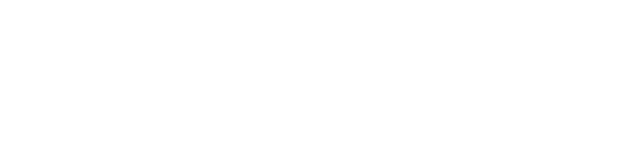
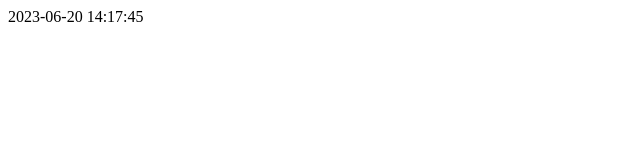
Before and after one commit to acciojob/clock-faizalmsdev, a website: page main.html in a window 1280 px wide. Shown: the whole page, without its empty margins (0-640 px from the left). Drawn offline with Linux system fonts and the light colour scheme.

Commit message:
created a submission

```diff
--- a/main.html
+++ b/main.html
@@ -1,16 +1,11 @@
 <!DOCTYPE html>
+<html>
+<head>
+  <link rel="stylesheet" href="styles.css">
+</head>
+<body>
+  <div id="datetime"></div>
 
-<html>
-
-<head>
-	<link rel="stylesheet" href="styles.css">
-</head>
-
-<body>
-	<!-- the entire body must be written by student -->
-    <script type="text/javascript" src="./script.js">
-</script>
-
+  <script src="./script.js"></script>
 </body>
-
 </html>
--- a/script.js
+++ b/script.js
@@ -1 +1,28 @@
-//your JS code here. If required.
+function updateDateTime() {
+  var currentDate = new Date();
+
+  var year = currentDate.getFullYear();
+  var month = formatDateTimeComponent(currentDate.getMonth() + 1);
+  var day = formatDateTimeComponent(currentDate.getDate());
+
+  var hours = formatDateTimeComponent(currentDate.getHours());
+  var minutes = formatDateTimeComponent(currentDate.getMinutes());
+  var seconds = formatDateTimeComponent(currentDate.getSeconds());
+
+  var dateTimeString = year + "-" + month + "-" + day + " " + hours + ":" + minutes + ":" + seconds;
+
+  document.getElementById("datetime").textContent = dateTimeString;
+}
+
+function formatDateTimeComponent(component) {
+  if (component < 10) {
+    return "0" + component;
+  }
+  return component;
+}
+
+// Call updateDateTime() initially to display the current date and time
+updateDateTime();
+
+// Update the date and time every second
+setInterval(updateDateTime, 1000);
```
